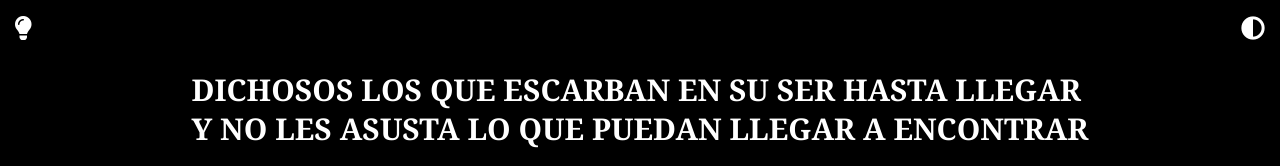
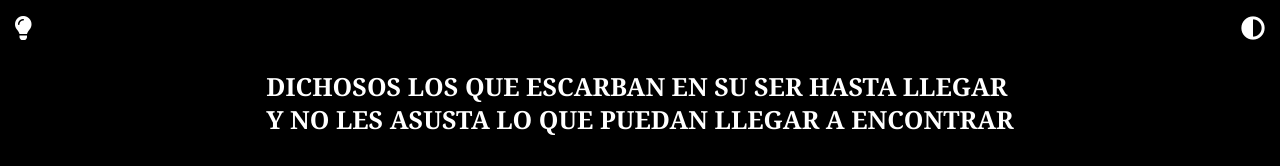
Before and after one commit to mcnestesia/SER, a plain HTML site: page index.html in a window 1280 px wide. Shown: the top 166 px of the page. Drawn offline with Linux system fonts and the light colour scheme.

Commit message:
Update index.html
Tamaño de letra 25 px

```diff
--- a/index.html
+++ b/index.html
@@ -171,7 +171,7 @@
         <i class="fas fa-lightbulb"></i>
     </button>
     <!-- Update: Removed moves-counter div -->
-    <h1 style="font-size:30px;">DICHOSOS LOS QUE ESCARBAN EN SU SER HASTA LLEGAR<br>Y NO LES ASUSTA LO QUE PUEDAN LLEGAR A ENCONTRAR</h1>
+    <h1 style="font-size:25px;">DICHOSOS LOS QUE ESCARBAN EN SU SER HASTA LLEGAR<br>Y NO LES ASUSTA LO QUE PUEDAN LLEGAR A ENCONTRAR</h1>
     <p class="instructions">Toca una ficha y luego una posición en el tablero.</p>
     <div id="puzzle"></div>
     <div id="link">
```
